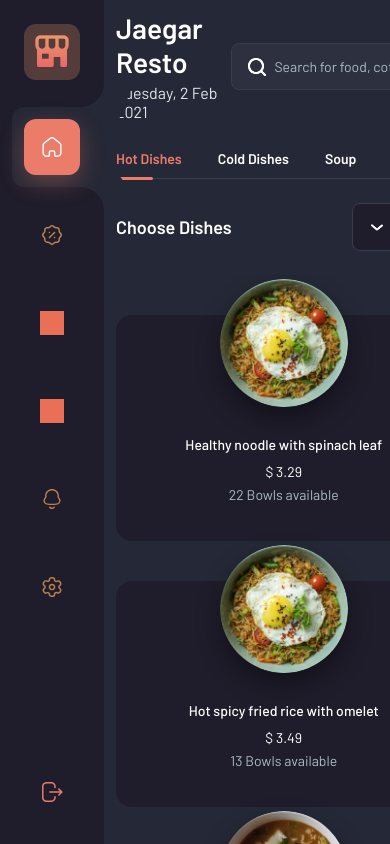
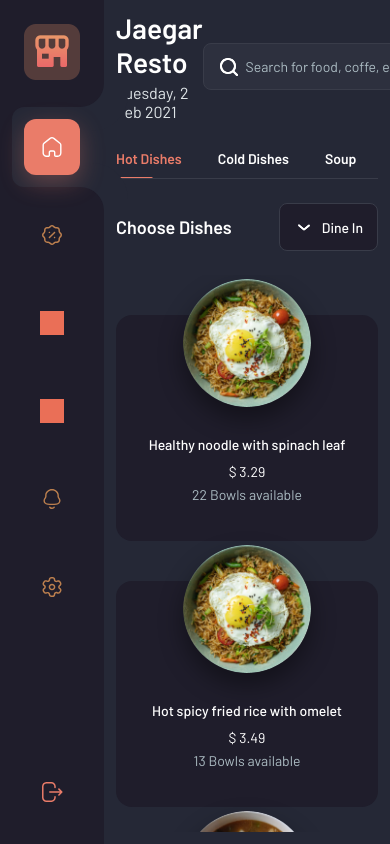
Before and after one commit to aafridishaikh-stack/Jaegar-App, an Angular app: page / in a window 390 px wide. Built offline with nearby package versions, Linux system fonts and the light colour scheme; grey boxes are pictures that could not be loaded.

Commit message:
Responsive fixes
Responsive fixes

```diff
--- a/src/app/app.scss
+++ b/src/app/app.scss
@@ -3,11 +3,9 @@
   height: 100vh;
   overflow: hidden;
   background: var(--bg-content);
-  // max-width: 1200px;
   margin: 0 auto;
 }
 
-/* Sidebar stretches full height automatically via flex default (align-items: stretch) */
 app-sidebar {
   display: flex;
   flex-direction: column;
@@ -21,4 +19,20 @@ app-sidebar {
   flex-direction: column;
   overflow: hidden;
   min-width: 0;
+  height: 100%;
 }
+
+@media (max-width: 900px) {
+  .app-layout {
+    height: 100vh;
+    overflow: hidden;
+  }
+
+  app-sidebar {
+    height: 100%;
+  }
+
+  .main-content {
+    overflow: hidden;
+  }
+}
--- a/src/app/pages/dashboard/dashboard.html
+++ b/src/app/pages/dashboard/dashboard.html
@@ -42,12 +42,24 @@
             (click)="addToCart(item)"
           ></app-food-card>
         </div>
+
+        <!-- Order Panel below food cards on small screens -->
+        <app-order-panel
+          class="order-panel-inline"
+          [orders]="orders"
+          [selectedType]="selectedType"
+          [subTotal]="subTotal"
+          (typeChange)="selectType($event)"
+          (remove)="removeFromCart($event)"
+          (continue)="continueToPayment()"
+        />
       </div>
     </section>
   </div>
 
-  <!-- ===== RIGHT COLUMN: Order Panel (Full Height) ===== -->
+  <!-- ===== RIGHT COLUMN: Order Panel (Full Height, desktop only) ===== -->
   <app-order-panel
+    class="order-panel-desktop"
     [orders]="orders"
     [selectedType]="selectedType"
     [subTotal]="subTotal"
--- a/src/app/pages/dashboard/dashboard.scss
+++ b/src/app/pages/dashboard/dashboard.scss
@@ -1,8 +1,8 @@
 .dashboard-container {
   display: grid;
-  grid-template-columns: minmax(0, 1fr) 410px; /* Precise width for order panel */
+  grid-template-columns: minmax(0, 1fr) 410px;
   gap: 0;
-  height: 100vh;
+  height: 100%;
   overflow: hidden;
   background: var(--bg-content);
 }
@@ -22,21 +22,21 @@ app-header {
   flex-shrink: 0;
 }
 
+.order-panel-inline { display: none; }
+.order-panel-desktop { display: block; }
+
 /* LEFT – Menu Section */
 .menu-section {
   flex: 1;
+  min-height: 0;
   display: flex;
   flex-direction: column;
-  // padding: 0 32px 24px; /* Balanced side padding */
   overflow: hidden;
   gap: 24px;
 
-  /* Category tabs (Now above Choose Dishes) */
   .category-tabs {
     margin-top: 0;
-    // margin-bottom: 16px;
     border-bottom: 1px solid var(--border);
-    // padding-bottom: 4px;
   }
 }
 
@@ -89,9 +89,8 @@ app-header {
 
 .food-scroll {
   flex: 1;
+  min-height: 0;
   overflow-y: auto;
-  // padding-right: 10px;
-  // margin-right: -10px;
 
   .food-grid {
     display: grid;
@@ -118,28 +117,32 @@ app-header {
 @media (max-width: 900px) {
   .dashboard-container {
     grid-template-columns: 1fr;
-    height: auto;
-    min-height: 100vh;
+    height: 100%;
+    overflow: hidden;
   }
 
   .main-left {
     padding: 16px;
+    height: 100%;
+    overflow: hidden;
   }
 
   .menu-section {
-    flex: 1 1 auto;
+    flex: 1;
+    min-height: 0;
     overflow: hidden;
   }
 
   .food-scroll {
-    max-height: none;
+    flex: 1;
+    min-height: 0;
+    overflow-y: auto;
     margin-right: 0;
     padding-right: 0;
   }
 
-  app-order-panel {
-    margin-top: 24px;
-  }
+  .order-panel-desktop { display: none; }
+  .order-panel-inline { display: block; }
 }
 
 @media (max-width: 600px) {
--- a/src/app/pages/dashboard/dashboard.ts
+++ b/src/app/pages/dashboard/dashboard.ts
@@ -11,6 +11,7 @@ import { PaymentPopup } from '../../components/payment-popup/payment-popup';
 
 @Component({
   selector: 'app-dashboard',
+  host: { style: 'display:flex; flex-direction:column; flex:1; height:100%; min-height:0;' },
   imports: [
     FoodCard,
     Header,
--- a/src/styles.scss
+++ b/src/styles.scss
@@ -75,6 +75,13 @@ html, body {
   margin: 0;
 }
 
+@media (max-width: 900px) {
+  html, body {
+    height: 100%;
+    overflow: hidden;
+  }
+}
+
 body {
   font-family: var(--font-base);
   background: var(--bg-content);
@@ -99,8 +106,10 @@ input:focus, textarea:focus, select:focus {
   gap: 4px;
   align-items: center;
   border-bottom: 1px solid rgba(255, 255, 255, 0.06);
-  // margin-bottom: 8px;
   flex-shrink: 0;
+  overflow-x: auto;
+  scrollbar-width: none;
+  &::-webkit-scrollbar { display: none; }
 
   button {
     background: transparent !important;
@@ -113,6 +122,7 @@ input:focus, textarea:focus, select:focus {
     border-radius: 0;
     transition: color 0.2s;
     white-space: nowrap;
+    flex-shrink: 0;
     position: relative;
     box-shadow: none !important;
 
@@ -128,8 +138,8 @@ input:focus, textarea:focus, select:focus {
         content: '';
         position: absolute;
         bottom: -2px;
-        left: 0px; /* Align with text start (padding-left) */
-        width: 37px; /* Fixed width or approx 50% of typical tab text */
+        left: 0px;
+        width: 37px;
         height: 3px;
         background: var(--accent);
         border-radius: 3px;
```
